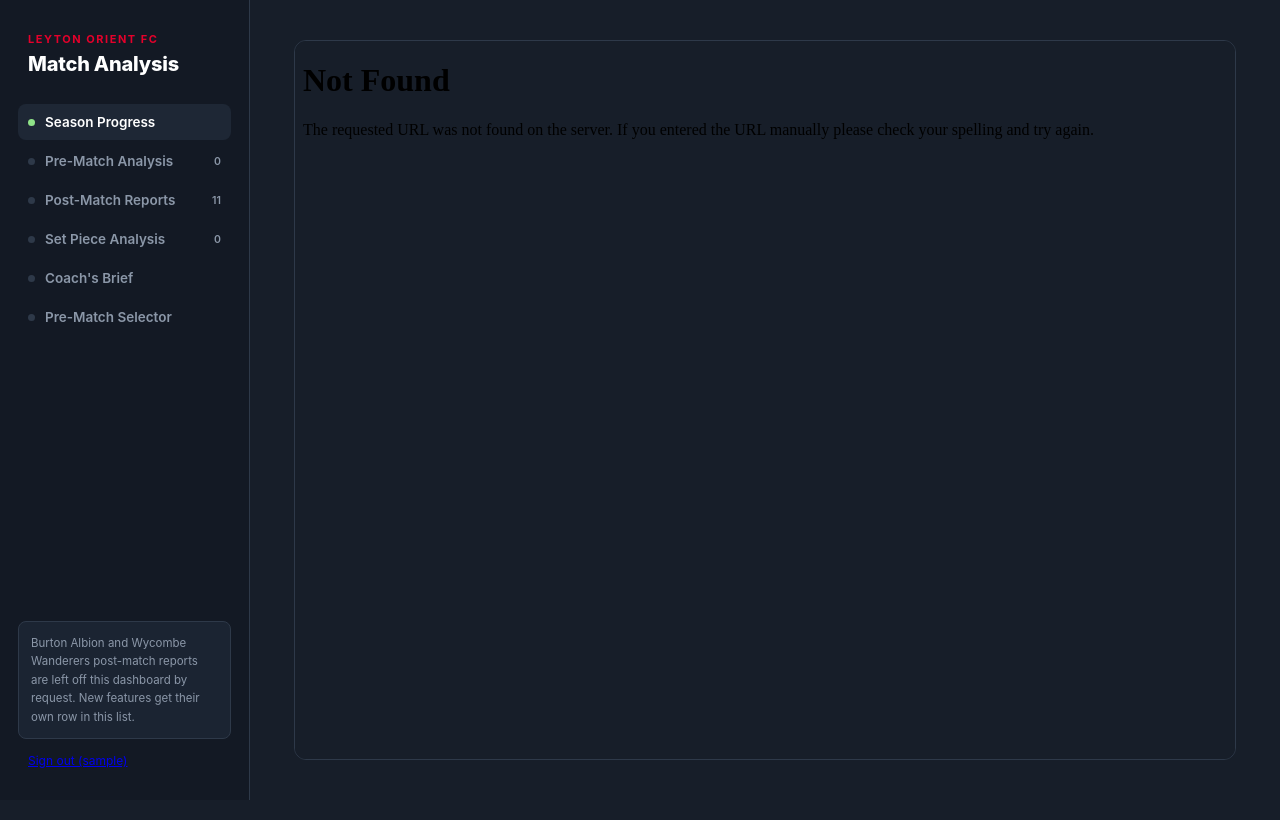
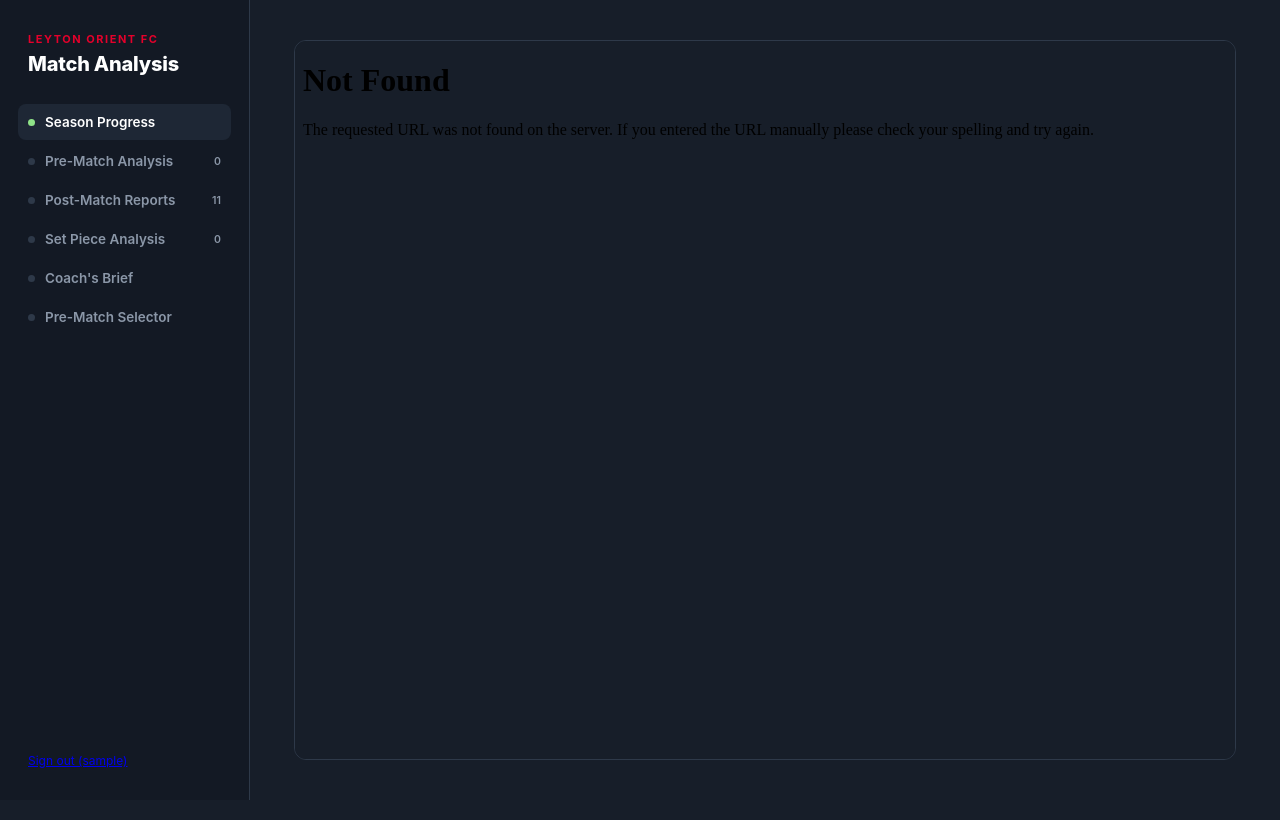
Before and after one commit to fb4vprmxyd-web/Match-Analysis, a Flask app: page / in a window 1280 px wide. Run offline with Flask 3, Linux system fonts and the light colour scheme; the visitor is signed in with stand-in values (Sample User, id 1); data that the repository does not hold is empty; some libraries are stand-ins or nearby versions.

Commit message:
Remove stale sidebar note about Burton Albion/Wycombe post-match reports
The note was outdated anyway - Wycombe Wanderers has had a post-match
report on the dashboard for a while now. Also drops the now-unused
.sidebar-note CSS rules rather than leaving dead styles behind.

```diff
--- a/templates/dashboard.html
+++ b/templates/dashboard.html
@@ -88,17 +88,6 @@
     font-weight: 600;
     color: var(--muted);
   }
-  .sidebar-note {
-    margin-top: 20px;
-    padding: 12px 12px;
-    background: #1B2432;
-    border: 1px solid var(--grid);
-    border-radius: 8px;
-    color: var(--muted);
-    font-size: 11.5px;
-    line-height: 1.6;
-  }
-
   .content { flex: 1; min-width: 0; padding: 40px 44px 60px; }
   .pane { display: none; }
   .pane.active { display: block; }
@@ -210,7 +199,6 @@
     }
     .navlist { display: flex; flex-wrap: wrap; gap: 6px; }
     .navlist li { margin-bottom: 0; }
-    .sidebar-note { display: none; }
     .content { padding: 28px 20px 50px; }
     .frame-wrap { height: 80vh; }
   }
@@ -231,10 +219,6 @@
       <li><button class="navitem" data-target="brief" style="--accent:#9B6FE3"><span class="dot"></span>Coach's Brief</button></li>
       <li><button class="navitem" data-target="selector" style="--accent:#2BC9A5"><span class="dot"></span>Pre-Match Selector</button></li>
     </ul>
-    <div class="sidebar-note">
-      Burton Albion and Wycombe Wanderers post-match reports are left off this
-      dashboard by request. New features get their own row in this list.
-    </div>
     <a href="/logout" class="muted" style="margin:14px 10px 0; font-size:12px;">Sign out{{ ' (' + session_user + ')' if session_user }}</a>
   </nav>
 
```
